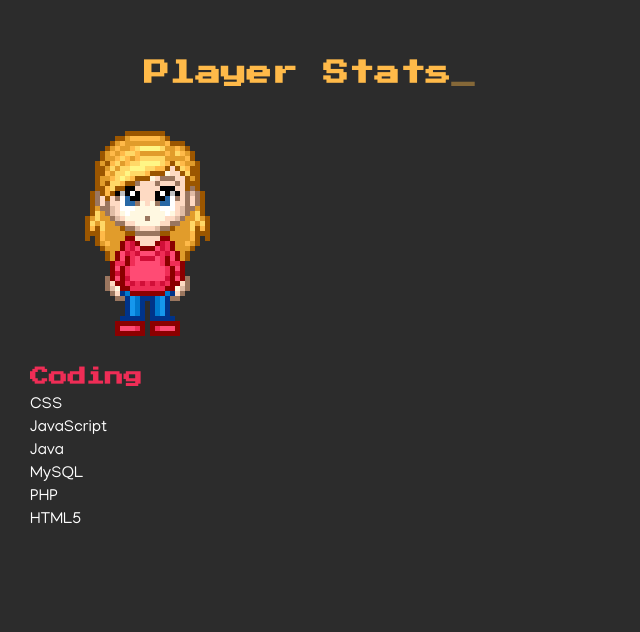
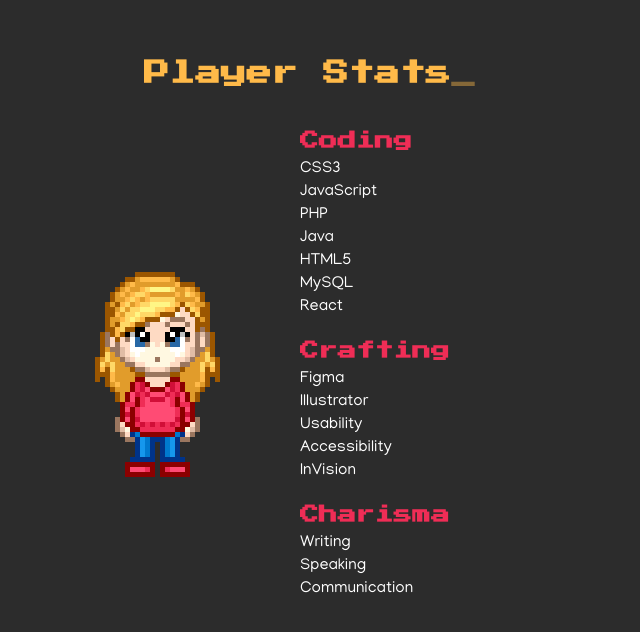
Before and after one commit to dress-code/react_porfolio, a React (Create React App) app: page / in a window 1280 px wide. Shown: the top 632 px of the page, without its empty margins (0-640 px from the left). Built offline with nearby package versions, Linux system fonts and the light colour scheme.

Commit message:
Added player stats component, need to add health component.

```diff
--- a/src/App.css
+++ b/src/App.css
@@ -6,6 +6,10 @@
 body {
   background-color: #2c2c2c;
   color: #FFFFFF;
+}
+
+.container {
+  display: flex;
 }
 
 h1, h2, h3 {
--- a/src/App.js
+++ b/src/App.js
@@ -1,15 +1,13 @@
 import React from 'react';
-import Header from './components/header'
-import Avatar from './components/avatar';
-import List from './components/list'
+import Header from './components/header';
+import PlayerStats from './components/playerStats';
 import './App.css';
 
 function App() {
   return (
     <div className="App">
       <Header text="Player Stats"/>
-      <Avatar />
-      <List items={["CSS", "JavaScript", "Java", "MySQL", "PHP", "HTML5"]} title="Coding" />
+      <PlayerStats />
     </div>
   );
 }
--- /dev/null
+++ b/src/components/playerStats/index.jsx
@@ -0,0 +1,20 @@
+import React from 'react';
+import Avatar from '../avatar'
+import List from '../list'
+import './playerStats.css';
+
+class PlayerStats extends React.Component{
+    render(){
+        return(
+        <div className="container">
+            <Avatar />
+            <div className="container lists">
+                <List title="Coding" items={["CSS3", "JavaScript", "PHP", "Java", "HTML5", "MySQL", "React"]} className="list"/>
+                <List title="Crafting" items={["Figma", "Illustrator", "Usability", "Accessibility", "InVision"]} className="list"/>
+                <List title="Charisma" items={["Writing", "Speaking", "Communication"]} className="list"/>
+            </div>
+        </div>)
+    }
+}
+
+export default PlayerStats;
--- /dev/null
+++ b/src/components/playerStats/playerStats.css
@@ -0,0 +1,12 @@
+.container {
+    align-items: center;
+}
+
+.list {
+    padding: 25px;
+}
+
+.lists {
+    flex-direction:column;
+    align-items: baseline;
+}
```
